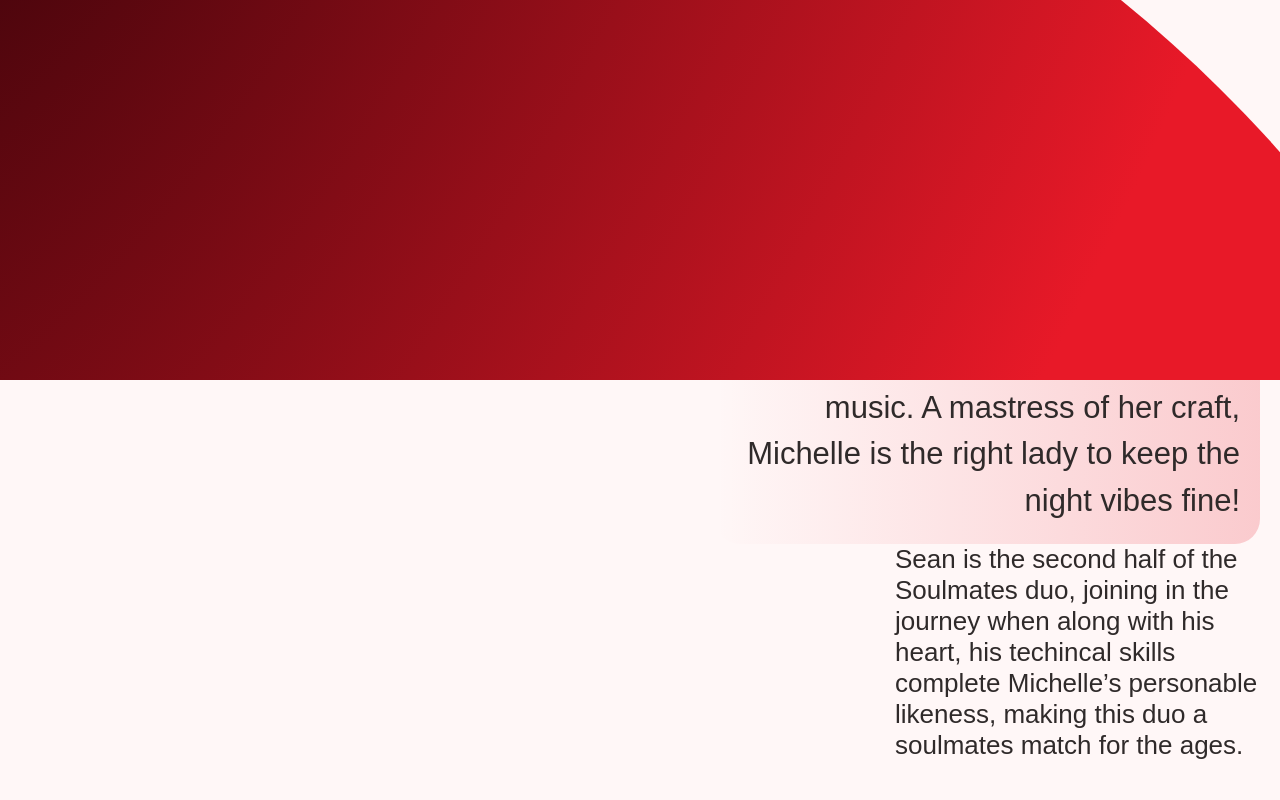
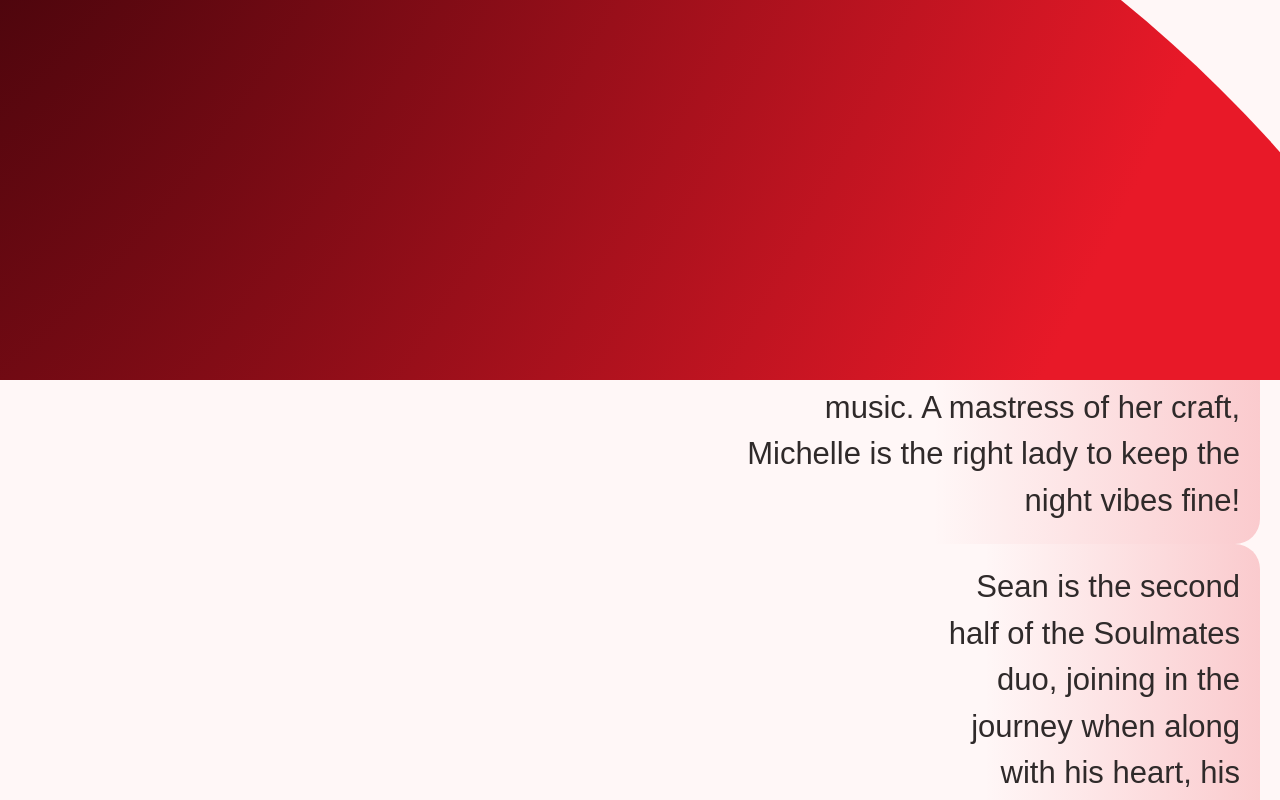
Before and after one commit to Sharpie360/soulmates-dj, a Vue app: page /#/about in a window 1280 px wide. Shown: the part 420-1220 px from the top of the page. Before the commit the page ends 1181 px from the top, so only its background shows below. Built offline with nearby package versions, Linux system fonts and the light colour scheme; a web font is replaced by a local one.

Commit message:
updated - about grid

```diff
--- a/package.json
+++ b/package.json
@@ -1,6 +1,6 @@
 {
   "name": "soulmates-dj",
-  "version": "0.1.0",
+  "version": "0.2.0",
   "private": true,
   "scripts": {
     "serve": "vue-cli-service serve",
--- a/src/components/about_grid/About__GridContainer.vue
+++ b/src/components/about_grid/About__GridContainer.vue
@@ -93,7 +93,7 @@ export default {
 .main-text--two--outer {
   margin: 0 1rem;
   padding: 1rem;
-  background: linear-gradient(270deg, rgba(232, 25, 40, 0.2) 0%, rgba(255, 247, 247, 0) 100%);
+  background: linear-gradient(270deg, rgba(232, 25, 40, 0.2) 0%, rgba(255, 247, 247, 0) 60%);
   border-radius: 25px 25px 25px 25px;
 }
 .main-text--two--inner {
@@ -102,5 +102,16 @@ export default {
   text-align: right;
 }
 
+.main-text--three--outer {
+  margin: 0 1rem;
+  padding: 1rem;
+  background: linear-gradient(270deg, rgba(232, 25, 40, 0.2) 0%, rgba(255, 247, 247, 0) 80%);
+  border-radius: 25px 25px 25px 25px;
+}
+.main-text--three--inner {
+  font-size: 1.55rem;
+  line-height: 1.5;
+  text-align: right;
+}
 
 </style>
```
Also changed, not shown: 1 other file (tests, documents, lock files or other folders).
